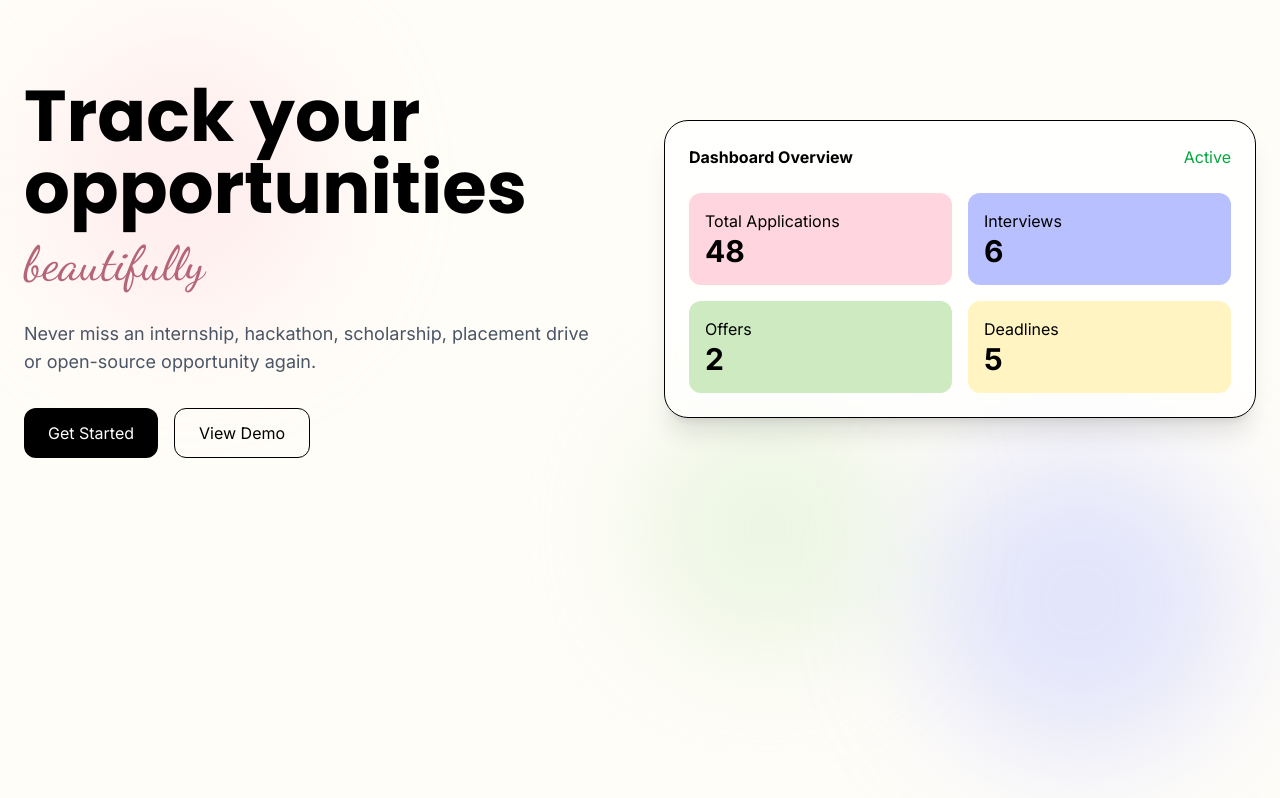
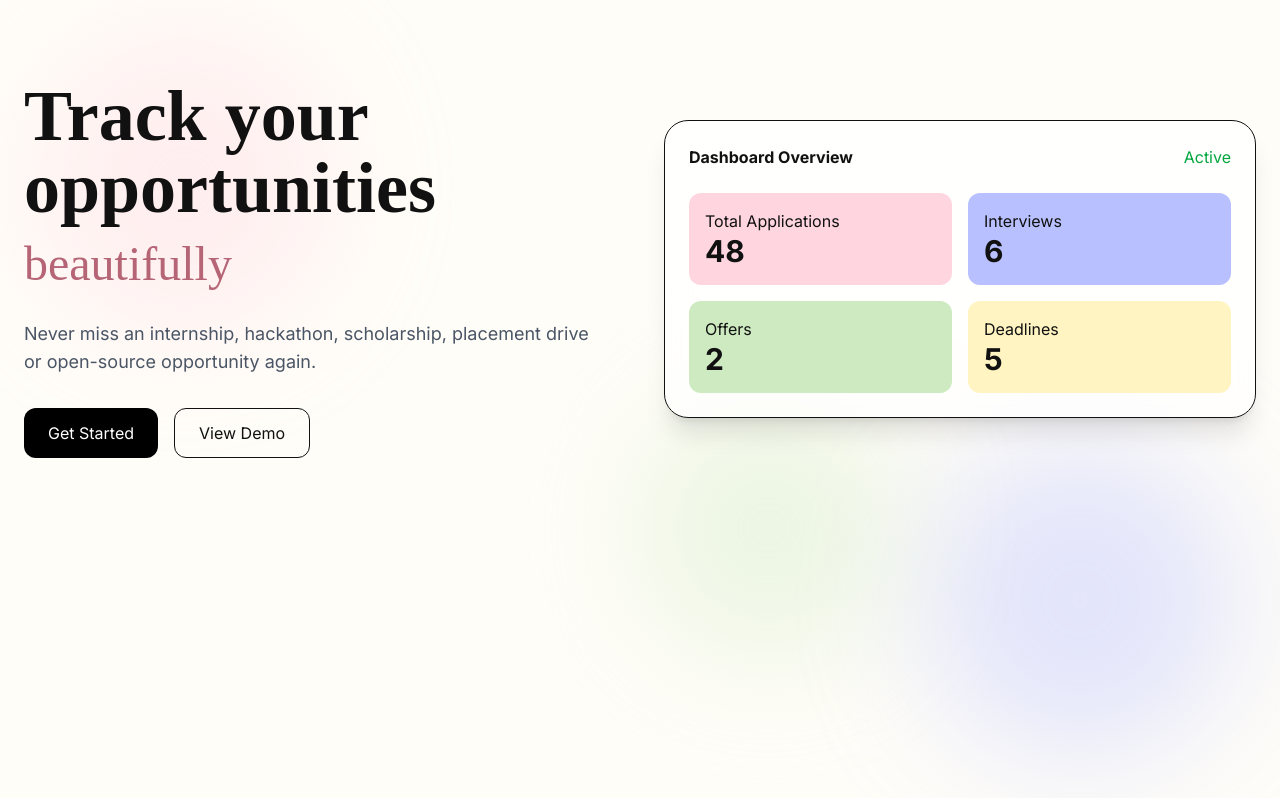
Before and after one commit to Jyotiiii3003/TrackNest, a React (Vite) app in the folder frontend/: page / in a window 1280 px wide. Built offline with nearby package versions, Linux system fonts and the light colour scheme.

Commit message:
Update typography system

```diff
--- a/frontend/index.html
+++ b/frontend/index.html
@@ -5,7 +5,7 @@
     <link rel="icon" type="image/svg+xml" href="/favicon.svg" />
     <link rel="preconnect" href="https://fonts.googleapis.com">
     <link rel="preconnect" href="https://fonts.gstatic.com" crossorigin>
-    <link href="https://fonts.googleapis.com/css2?family=Inter:wght@300;400;500;600;700&family=Poppins:wght@400;500;600;700;800&family=Dancing+Script:wght@500;600;700&display=swap" rel="stylesheet">
+    <link href="https://fonts.googleapis.com/css2?family=Inter:wght@300;400;500;600;700&family=Outfit:wght@300;400;500;600;700;800&family=Cormorant+Garamond:ital,wght@1,400;1,500;1,600&display=swap" rel="stylesheet">
     <meta name="viewport" content="width=device-width, initial-scale=1.0" />
     <title>frontend</title>
   </head>
--- a/frontend/src/index.css
+++ b/frontend/src/index.css
@@ -1,6 +1,7 @@
 @import "tailwindcss";
 
-body{
+body {
   font-family: 'Inter', sans-serif;
-  background:#FFFDF8;
+  background: #FAF8F5;
+  color: #111111;
 }
```
